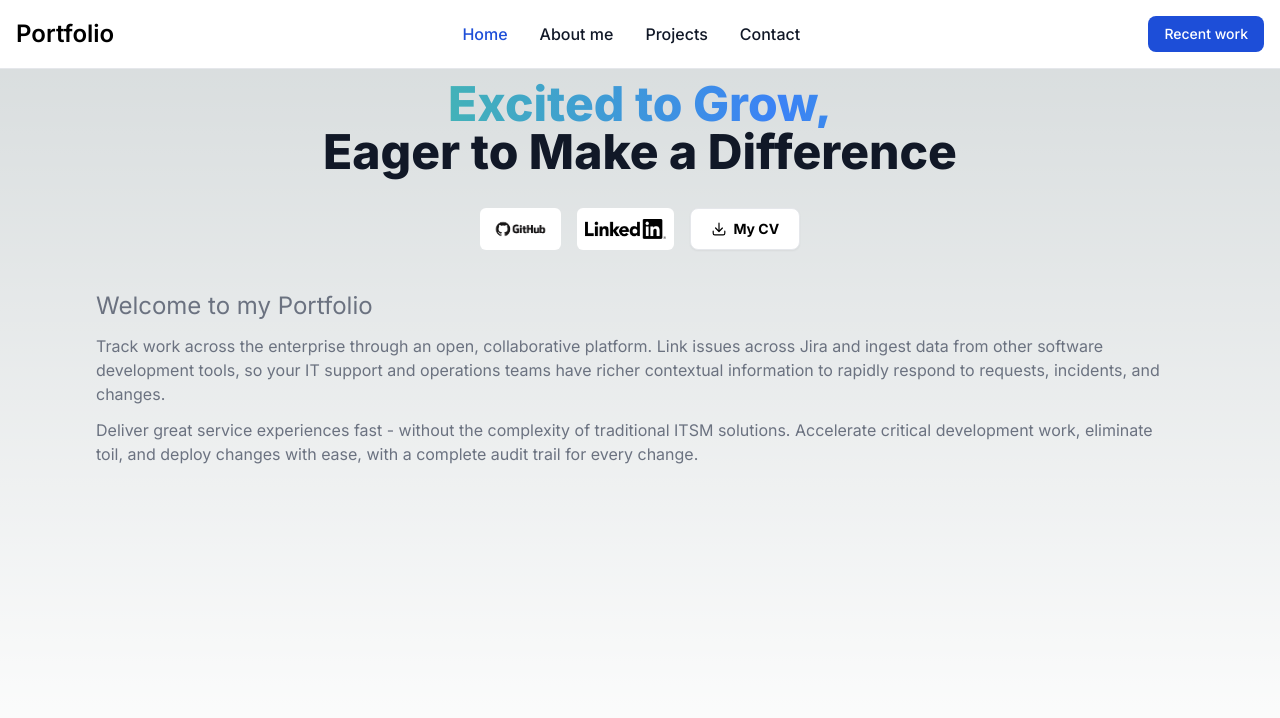
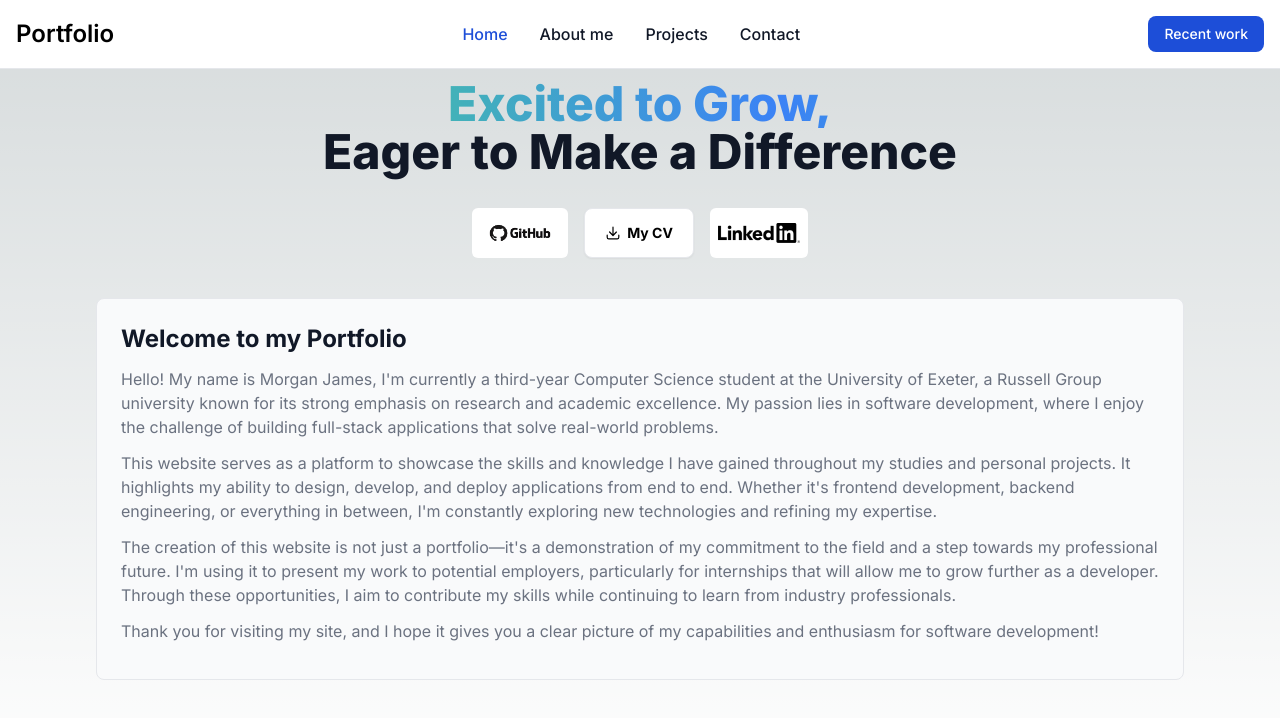
Before and after one commit to Morgan0404/portfolio-website, a Next.js app: page / in a window 1280 px wide. Shown: the top 718 px of the page. Built offline with nearby package versions, Linux system fonts and the light colour scheme.

Commit message:
Finished home layout

```diff
--- a/src/app/page.tsx
+++ b/src/app/page.tsx
@@ -30,8 +30,25 @@ export default function Home() {
                             <img
                                 src="/githublogo.png"
                                 alt="Visit My GitHub"
-                                className="h-6 w-auto" // Adjust height as needed
+                                className="h-7 w-20" // Adjust height as needed
                             />
+                        </a>
+                        <a href={"/MorganJamesCV.pdf"} download="Morgan_James_CV.pdf" >
+                            <button
+                                type="button"
+                                className="inline-flex items-center gap-1.5 rounded-lg border border-primary-500 bg-white px-5 py-2.5 text-center text-sm font-bold text-black shadow-sm transition-all hover:border-primary-700 hover:bg-primary-700 focus:ring focus:ring-primary-200 disabled:cursor-not-allowed disabled:border-primary-300 disabled:bg-primary-300"
+                            >
+                                <svg
+                                    xmlns="http://www.w3.org/2000/svg"
+                                    viewBox="0 0 20 20"
+                                    fill="currentColor"
+                                    className="h-7 w-4"
+                                >
+                                    <path d="M10.75 2.75a.75.75 0 00-1.5 0v8.614L6.295 8.235a.75.75 0 10-1.09 1.03l4.25 4.5a.75.75 0 001.09 0l4.25-4.5a.75.75 0 00-1.09-1.03l-2.955 3.129V2.75z" />
+                                    <path d="M3.5 12.75a.75.75 0 00-1.5 0v2.5A2.75 2.75 0 004.75 18h10.5A2.75 2.75 0 0018 15.25v-2.5a.75.75 0 00-1.5 0v2.5c0 .69-.56 1.25-1.25 1.25H4.75c-.69 0-1.25-.56-1.25-1.25v-2.5z" />
+                                </svg>
+                                My CV
+                            </button>
                         </a>
                         <a
                             href="https://www.linkedin.com/in/morgan-james-09092b295/"
@@ -45,30 +62,25 @@ export default function Home() {
                                 className="h-5 w-auto" // Adjust height as needed
                             />
                         </a>
-                        <a href={"/MorganJamesCV.pdf"} download="Morgan_James_CV.pdf" >
-                            <button
-                                type="button"
-                                className="inline-flex items-center gap-1.5 rounded-lg border border-primary-500 bg-white px-5 py-2.5 text-center text-sm font-bold text-black shadow-sm transition-all hover:border-primary-700 hover:bg-primary-700 focus:ring focus:ring-primary-200 disabled:cursor-not-allowed disabled:border-primary-300 disabled:bg-primary-300"
-                            >
-                                <svg
-                                    xmlns="http://www.w3.org/2000/svg"
-                                    viewBox="0 0 20 20"
-                                    fill="currentColor"
-                                    className="h-4 w-4"
-                                >
-                                    <path d="M10.75 2.75a.75.75 0 00-1.5 0v8.614L6.295 8.235a.75.75 0 10-1.09 1.03l4.25 4.5a.75.75 0 001.09 0l4.25-4.5a.75.75 0 00-1.09-1.03l-2.955 3.129V2.75z" />
-                                    <path d="M3.5 12.75a.75.75 0 00-1.5 0v2.5A2.75 2.75 0 004.75 18h10.5A2.75 2.75 0 0018 15.25v-2.5a.75.75 0 00-1.5 0v2.5c0 .69-.56 1.25-1.25 1.25H4.75c-.69 0-1.25-.56-1.25-1.25v-2.5z" />
-                                </svg>
-                                My CV
-                            </button>
-                        </a>
+
 
                     </div>
-                    <div className="text-left mt-6">
-                        <h1 className="text-2xl mb-3 text-gray-500 dark:text-gray-400">Welcome to my Portfolio</h1>
-                        <p className="mb-3 text-gray-500 dark:text-gray-400">Track work across the enterprise through an open, collaborative platform. Link issues across Jira and ingest data from other software development tools, so your IT support and operations teams have richer contextual information to rapidly respond to requests, incidents, and changes.</p>
-                        <p className="text-gray-500 dark:text-gray-400">Deliver great service experiences fast - without the complexity of traditional ITSM solutions. Accelerate critical development work, eliminate toil, and deploy changes with ease, with a complete audit trail for every change.</p>
+                    <div className="text-left mt-6 p-6 border border-gray-200 dark:border-gray-700 rounded-lg bg-gray-50 dark:bg-gray-800">
+                        <h1 className="text-2xl mb-3 font-bold text-gray-900 dark:text-gray-100">Welcome to my Portfolio</h1>
+                        <p className="mb-3 text-gray-500 dark:text-gray-400">
+                            Hello! My name is Morgan James, I'm currently a third-year Computer Science student at the University of Exeter, a Russell Group university known for its strong emphasis on research and academic excellence. My passion lies in software development, where I enjoy the challenge of building full-stack applications that solve real-world problems.
+                        </p>
+                        <p className="mb-3 text-gray-500 dark:text-gray-400">
+                            This website serves as a platform to showcase the skills and knowledge I have gained throughout my studies and personal projects. It highlights my ability to design, develop, and deploy applications from end to end. Whether it's frontend development, backend engineering, or everything in between, I'm constantly exploring new technologies and refining my expertise.
+                        </p>
+                        <p className="mb-3 text-gray-500 dark:text-gray-400">
+                            The creation of this website is not just a portfolio—it's a demonstration of my commitment to the field and a step towards my professional future. I'm using it to present my work to potential employers, particularly for internships that will allow me to grow further as a developer. Through these opportunities, I aim to contribute my skills while continuing to learn from industry professionals.
+                        </p>
+                        <p className="mb-3 text-gray-500 dark:text-gray-400">
+                            Thank you for visiting my site, and I hope it gives you a clear picture of my capabilities and enthusiasm for software development!
+                        </p>
                     </div>
+
                 </div>
             </main>
         </>
--- /dev/null
+++ b/src/components/magicui/shine-border.tsx
@@ -0,0 +1,61 @@
+"use client";
+
+import { cn } from "@/lib/utils";
+
+type TColorProp = string | string[];
+
+interface ShineBorderProps {
+  borderRadius?: number;
+  borderWidth?: number;
+  duration?: number;
+  color?: TColorProp;
+  className?: string;
+  children: React.ReactNode;
+}
+
+/**
+ * @name Shine Border
+ * @description It is an animated background border effect component with easy to use and configurable props.
+ * @param borderRadius defines the radius of the border.
+ * @param borderWidth defines the width of the border.
+ * @param duration defines the animation duration to be applied on the shining border
+ * @param color a string or string array to define border color.
+ * @param className defines the class name to be applied to the component
+ * @param children contains react node elements.
+ */
+export default function ShineBorder({
+  borderRadius = 8,
+  borderWidth = 1,
+  duration = 14,
+  color = "#000000",
+  className,
+  children,
+}: ShineBorderProps) {
+  return (
+    <div
+      style={
+        {
+          "--border-radius": `${borderRadius}px`,
+        } as React.CSSProperties
+      }
+      className={cn(
+        "relative grid min-h-[60px] w-fit min-w-[300px] place-items-center rounded-[--border-radius] bg-white p-3 text-black dark:bg-black dark:text-white",
+        className,
+      )}
+    >
+      <div
+        style={
+          {
+            "--border-width": `${borderWidth}px`,
+            "--border-radius": `${borderRadius}px`,
+            "--shine-pulse-duration": `${duration}s`,
+            "--mask-linear-gradient": `linear-gradient(#fff 0 0) content-box, linear-gradient(#fff 0 0)`,
+            "--background-radial-gradient": `radial-gradient(transparent,transparent, ${color instanceof Array ? color.join(",") : color},transparent,transparent)`,
+          } as React.CSSProperties
+        }
+        className={`before:bg-shine-size before:absolute before:inset-0 before:aspect-square before:size-full before:rounded-[--border-radius] before:p-[--border-width] before:will-change-[background-position] before:content-[""] before:![-webkit-mask-composite:xor] before:![mask-composite:exclude] before:[background-image:--background-radial-gradient] before:[background-size:300%_300%] before:[mask:--mask-linear-gradient] motion-safe:before:animate-[shine-pulse_var(--shine-pulse-duration)_infinite_linear]`}
+      ></div>
+      {children}
+    </div>
+  );
+}
--- /dev/null
+++ b/src/lib/utils.ts
@@ -0,0 +1,6 @@
+import { type ClassValue, clsx } from "clsx"
+import { twMerge } from "tailwind-merge"
+
+export function cn(...inputs: ClassValue[]) {
+  return twMerge(clsx(inputs))
+}
```
